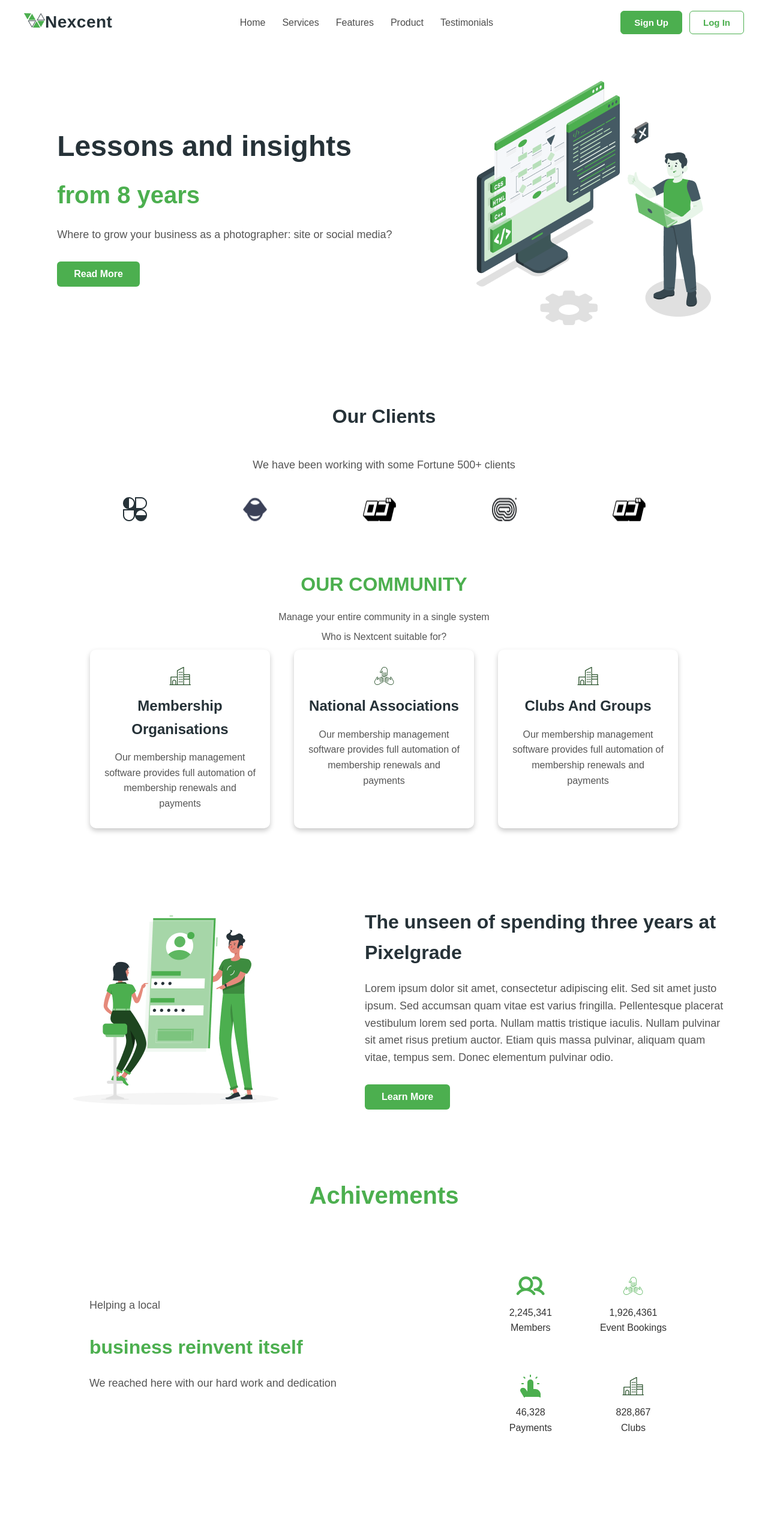
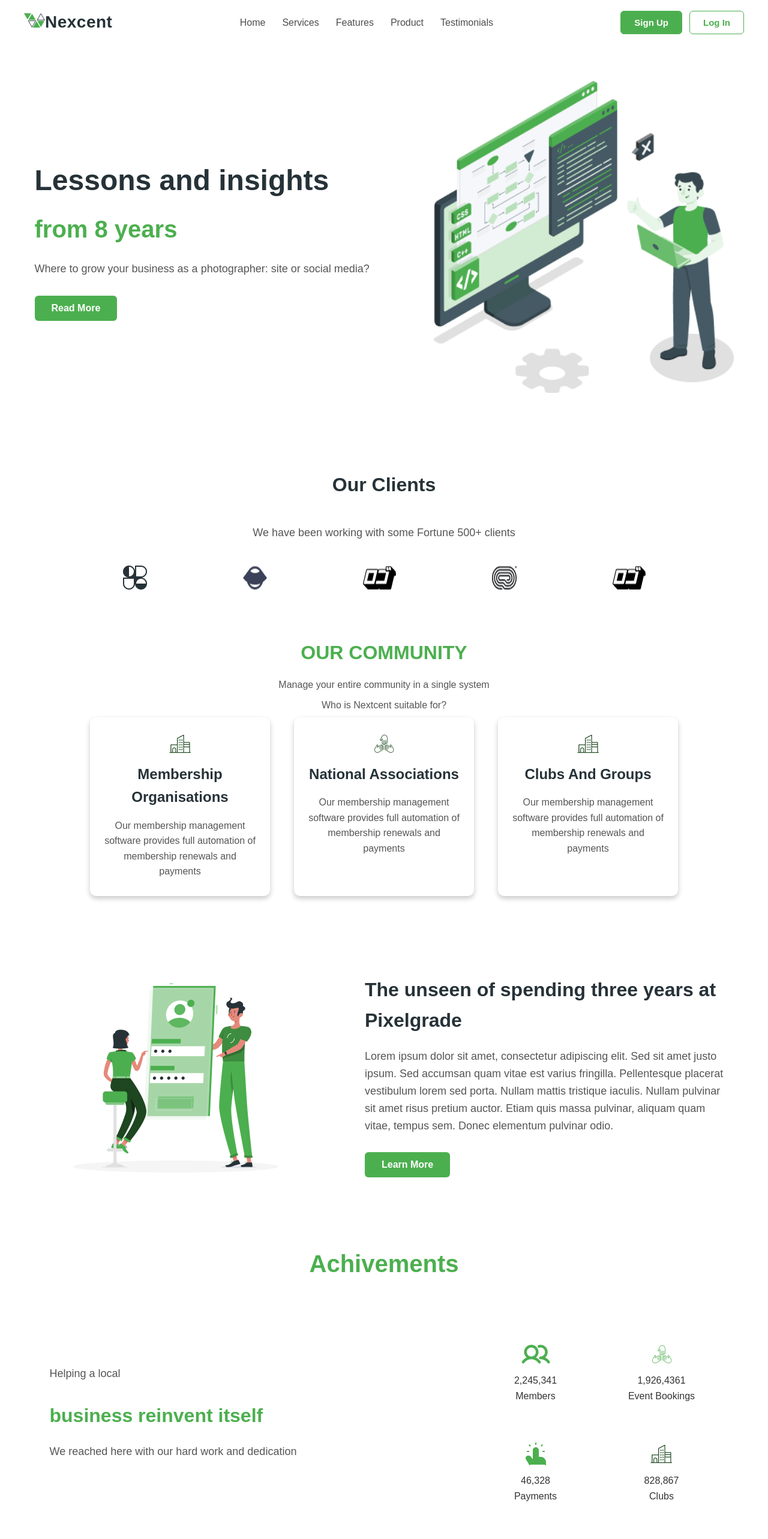
Before and after one commit to MirzaKhalilUlRehman/Nexcent-App, a React (Vite) app in the folder Nexcent App/: page / in a window 1280 px wide. Shown: the top 2566 px of the page at 60% size. Built offline with nearby package versions, Linux system fonts and the light colour scheme.

Commit message:
Make the whole code responsive

```diff
--- a/Nexcent App/src/App.css
+++ b/Nexcent App/src/App.css
@@ -15,6 +15,7 @@
     max-width: 1200px;
     margin: 0 auto;
     padding: 18px 30px;
+    width: 100%;
 }
 
 .header{
@@ -121,6 +122,7 @@
 
 .Hero-Section-Text{
     max-width: 600px;
+    width: 100%;
 }
 
 .Hero-Section-Text h1{
@@ -159,8 +161,13 @@
     background-color: #3d9d40;
 }
 
+.Hero-Section-Image{
+    width: 100%;
+    max-width: 500px;
+}
+
 .Hero-Section-Image img{
-    max-width: 100%;
+    width: 100%;
     height: auto;
     border-radius: 10px;
 }
@@ -226,6 +233,7 @@
     border-radius: 10px;
     padding: 20px;
     width: 300px;
+    max-width: 100%;
     text-align: center;
     box-shadow: 0 4px 8px rgba(0, 0, 0, 0.219);
     transition: 0.3s ease;
@@ -258,6 +266,7 @@
 
 .connection-section .connection-text{
     max-width: 600px;
+    width: 100%;
 }
 
 .connection-section .connection-text h4{
@@ -296,6 +305,7 @@
 
 .achivement-section .achivement-text{
     max-width: 600px;
+    width: 100%;
 }
 
 .achivement-section .achivement-text h3{
@@ -313,8 +323,10 @@
 
 .achivement-section .achivements{
     display: grid;
-    grid-template-columns: 1fr 1fr;
+    grid-template-columns: repeat(auto-fit,minmax(150px,1fr));
     gap: 20px;
+    width: 100%;
+    max-width: 400px;
 }
 
 .achivement-section .achivements .achivement-card{
@@ -336,18 +348,21 @@
     margin-bottom: 15px;
     text-align: center;
 }
+
 .footer{
     display: flex;
     flex-direction: column;
     align-items: center;
+    text-align: center;
+    padding: 20px;
 }
-
 
 .footer h5{
     font-size: 20px;
     color:black;
     margin-bottom: 20px;
 }
+
 .footer button{
     padding: 12px 28px;
     border-radius: 6px;
@@ -360,6 +375,15 @@
     transition: 0.3s ease;
 }
 
+@media (max-width: 992px){
+    .Hero-Section-Text h1{
+        font-size: 40px;
+    }
+    .Hero-Section-Text h1 span{
+        font-size: 32px;
+    }
+}
+
 @media (max-width: 768px){
     .header{
         flex-direction: column;
@@ -367,26 +391,16 @@
     }
 
     .header .nav-links{
-        flex-wrap: wrap;
         justify-content: center;
         gap: 15px;
     }
 
     .btns{
         justify-content: center;
-        flex-wrap: wrap;
     }
 
-    .Hero-Section{
-        flex-direction: column;
-        text-align: center;
-    }
-
-    .connection-section{
-        flex-direction: column;
-        text-align: center;
-    }
-
+    .Hero-Section,
+    .connection-section,
     .achivement-section{
         flex-direction: column;
         text-align: center;
```
